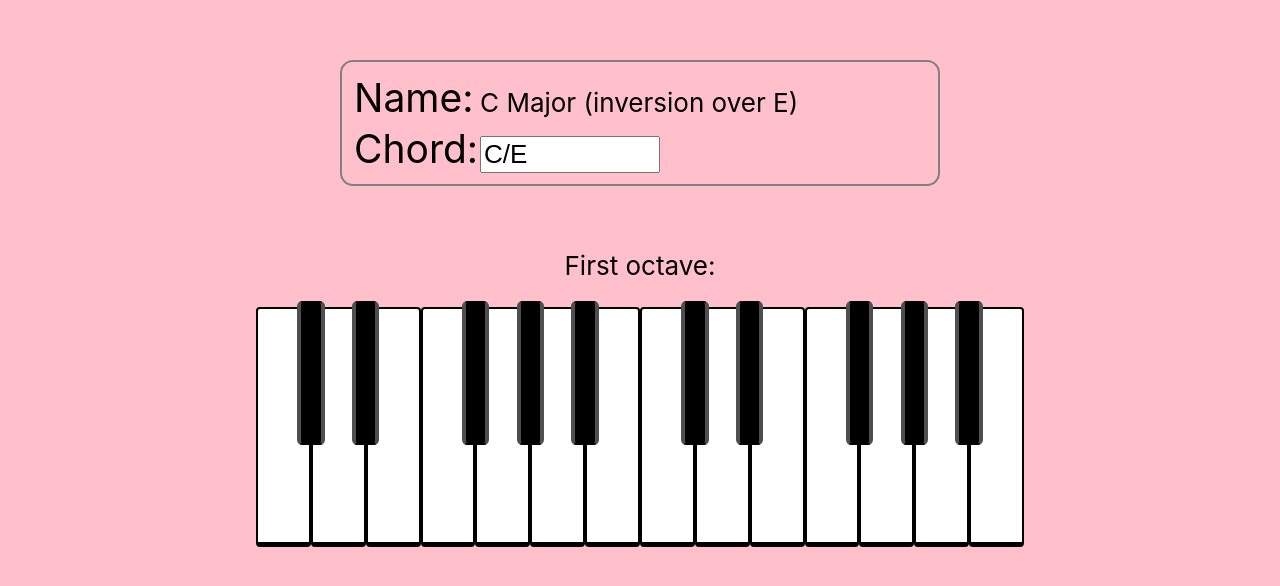
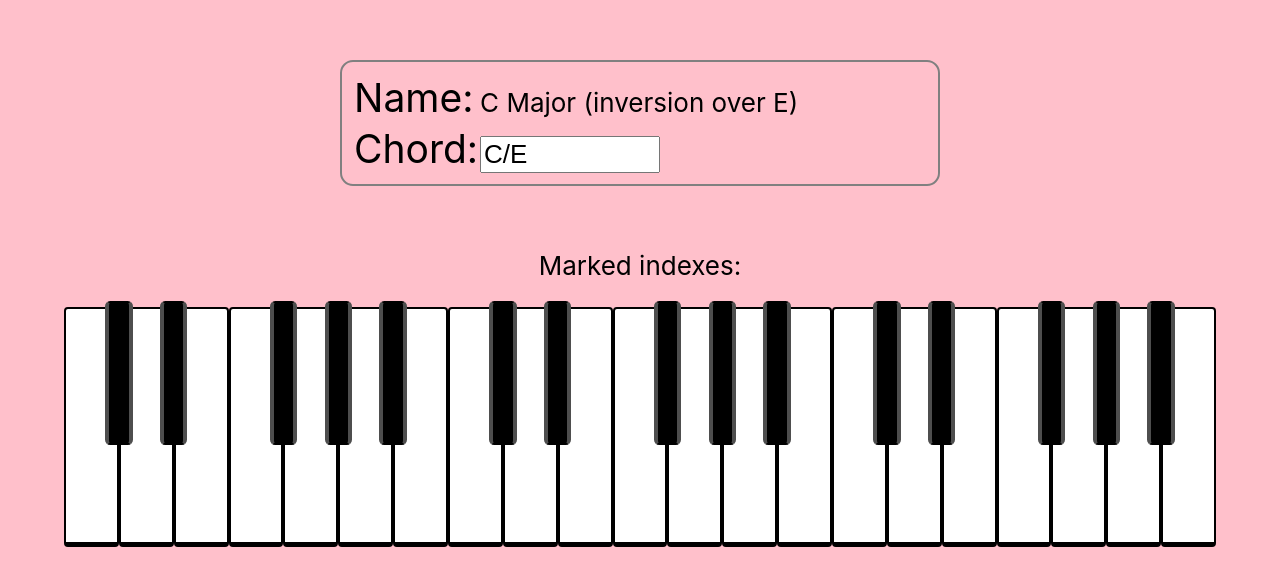
Before and after one commit to TerrorJacktyl/mapiano, a React (Create React App) app: page / in a window 1280 px wide. Shown: the part 116-702 px from the top of the page. Built offline with nearby package versions, Linux system fonts and the light colour scheme.

Commit message:
Add piano marked indexes computed

```diff
--- a/src/ui/Piano/Octave/OctaveStore.tsx
+++ b/src/ui/Piano/Octave/OctaveStore.tsx
@@ -1,4 +1,4 @@
-import { observable } from "mobx";
+import { computed, observable } from "mobx";
 
 export type NoteState = {
   note: string;
@@ -44,4 +44,12 @@ const DEFAULT_NOTES_STATE = NOTES.map((note) => ({
 
 export class OctaveStore {
   @observable notes: NoteState[] = observable(DEFAULT_NOTES_STATE);
+
+  @computed
+  get markedIndexes() {
+    return this.notes
+      .map((n, i) => ({ ...n, i }))
+      .filter(({ isMarked }) => isMarked)
+      .map(({ i }) => i);
+  }
 }
--- a/src/ui/Piano/Piano.tsx
+++ b/src/ui/Piano/Piano.tsx
@@ -6,7 +6,7 @@ import { PianoPresenter } from "./PianoPresenter";
 import { observer } from "mobx-react";
 
 export function createPiano() {
-  const NUMBER_OCTAVES = 2;
+  const NUMBER_OCTAVES = 3;
 
   // Combine octaves' stores into the piano's store
   const octaves = [...Array(NUMBER_OCTAVES)].map((_) => createOctave());
@@ -20,7 +20,7 @@ export function createPiano() {
 
   return observer(() => (
     <>
-      <p>First octave: {presenter.findChord}</p>
+      <p>Marked indexes: {store.markedNotesIndexes.toString()}</p>
       <PianoView>
         {octaves.map(({ Octave }, i) => (
           <Octave key={i} />
--- a/src/ui/Piano/PianoStore.tsx
+++ b/src/ui/Piano/PianoStore.tsx
@@ -1,4 +1,4 @@
-import { observable } from "mobx";
+import { computed, observable } from "mobx";
 import { OctaveStore } from "./Octave/OctaveStore";
 
 type Octave = {
@@ -13,4 +13,11 @@ export class PianoStore {
   constructor(octaves: Octave[]) {
     this.octaves = observable(octaves);
   }
+
+  @computed
+  get markedNotesIndexes() {
+    return this.octaves.flatMap(({ store }, n) =>
+      store.markedIndexes.map((i) => i + n * 12)
+    );
+  }
 }
```
